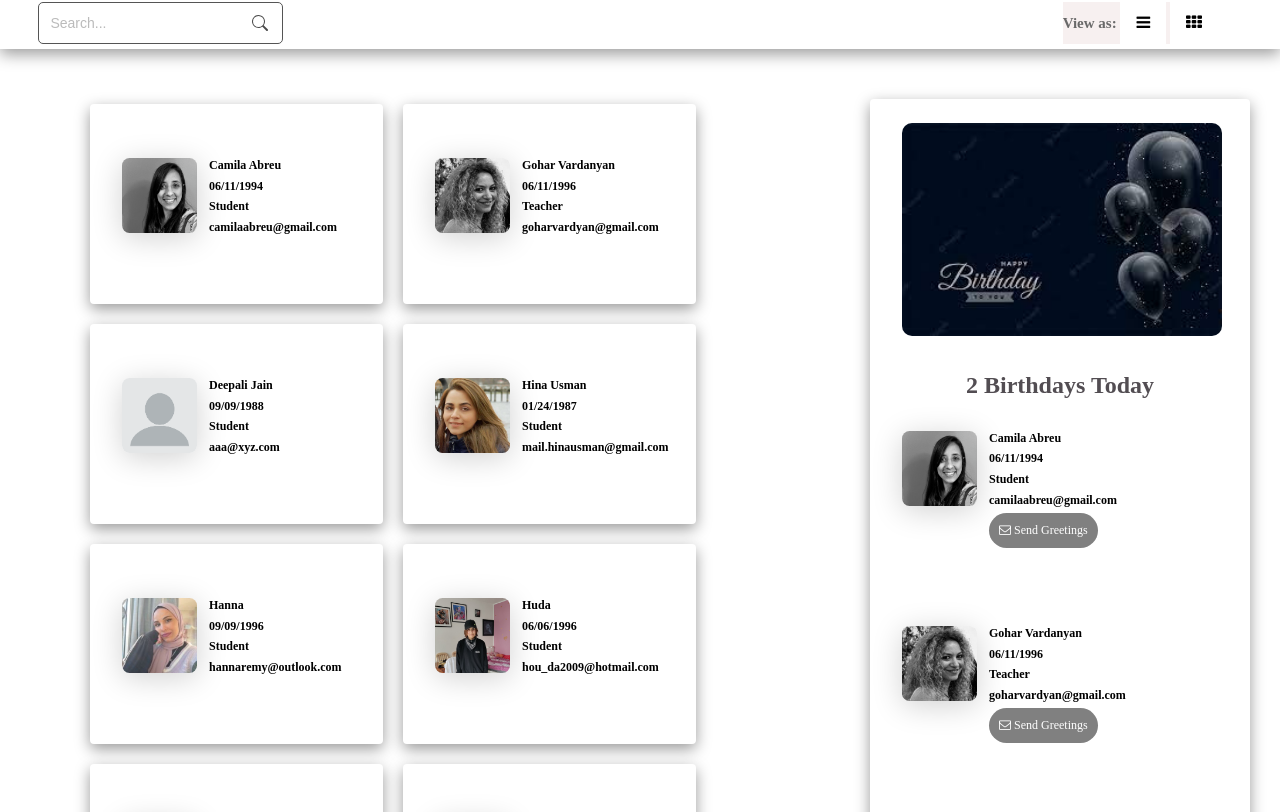
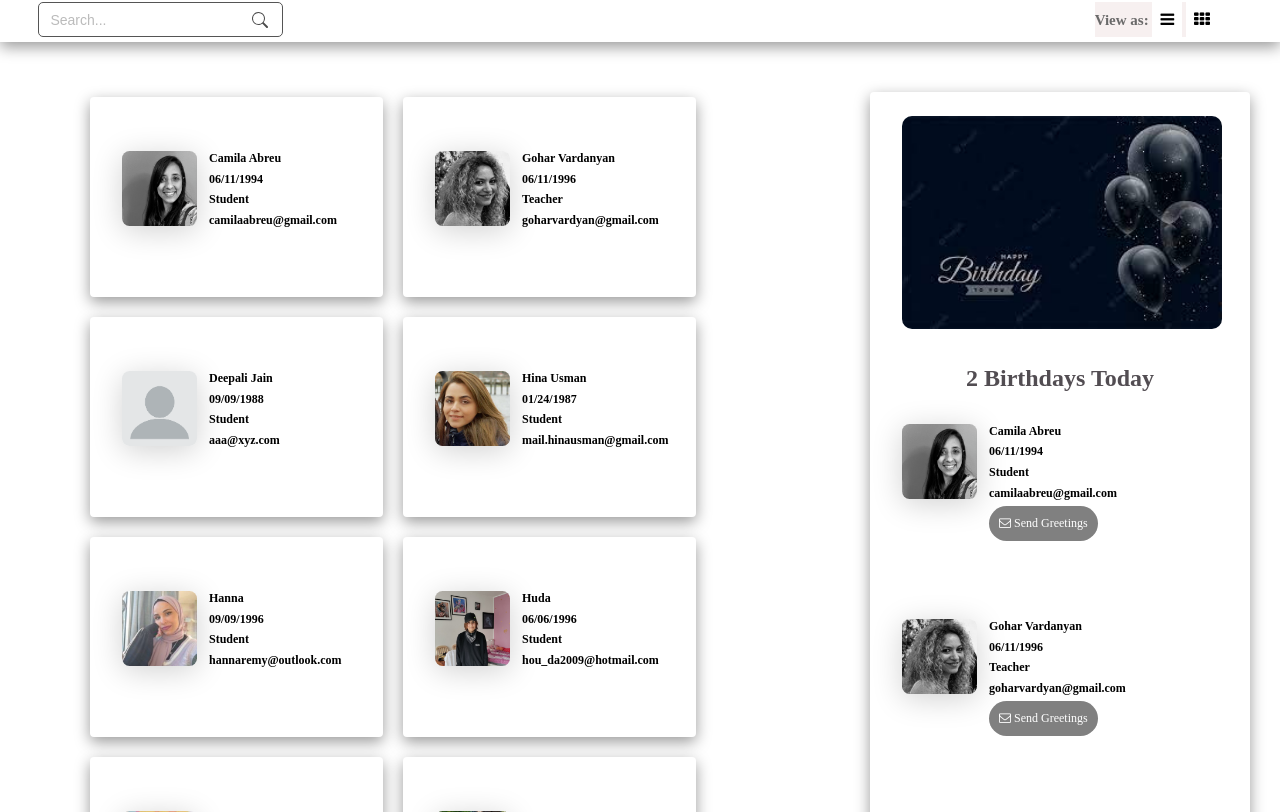
Before and after one commit to hinausman/BirthDayReminder, a plain HTML site: page index.html in a window 1280 px wide. Shown: the part 68-880 px from the top of the page. Drawn offline with Linux system fonts and the light colour scheme.

Commit message:
changed search bar height

```diff
--- a/style.css
+++ b/style.css
@@ -69,7 +69,7 @@
   box-shadow: 0 5px 15px rgba(0, 0, 0, 0.4);
   padding-top: 5px;
   padding-bottom: 5px;
-
+  height: 45px;
 
 }
 
@@ -146,7 +146,7 @@
   /* Remove borders */
   color: black;
   /* White text */
-  padding: 12px 16px;
+  padding: 9px 8px;
   /* Some padding */
   font-size: 16px;
   /* Set a font size */
```
